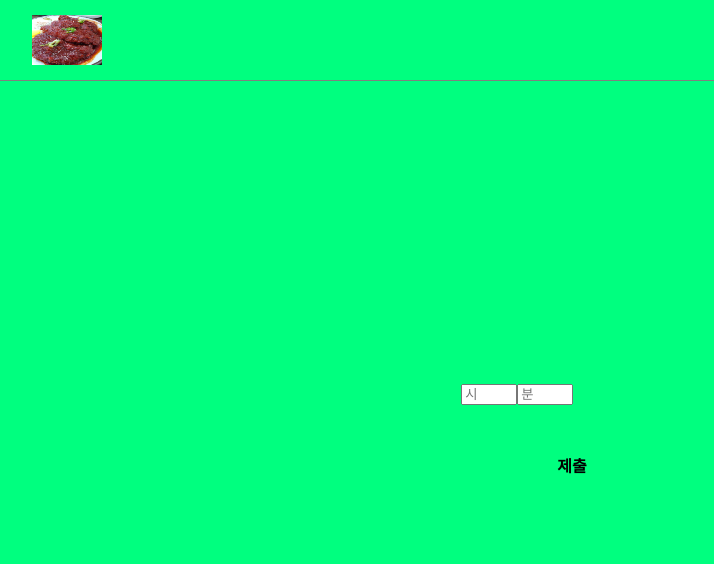
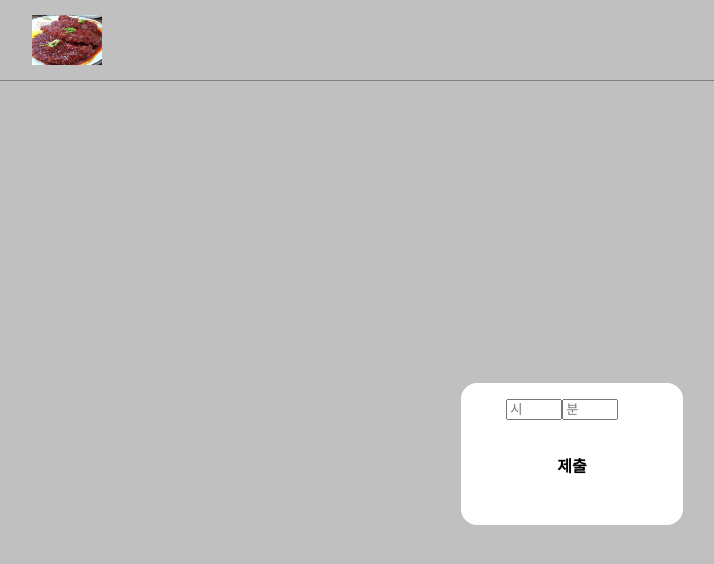
Before and after one commit to OgongSii/OgongSii_FrontEnd_V1, a React (Create React App) app: page /rank in a window 1280 px wide. Shown: the top 564 px of the page, without its empty margins (68-782 px from the left). Built offline with nearby package versions, Linux system fonts and the light colour scheme.

Commit message:
ranking code fix

```diff
--- a/package.json
+++ b/package.json
@@ -43,7 +43,5 @@
       "last 1 safari version"
     ]
   },
-  "proxy":{
-    "proxy":"http://10.80.162.174:8080"
-  }
+  "proxy": "http://10.80.162.174:8080"
 }
--- a/src/pages/Login.jsx
+++ b/src/pages/Login.jsx
@@ -1,6 +1,7 @@
 import { useCallback, useState } from "react";
 import styled from "styled-components";
 import axios from "axios";
+import { useNavigate } from "react-router-dom";
 const Bg = styled.div`
   width: 100%;
   height: 100vh;
@@ -107,6 +108,7 @@ const LoginBtn = styled.button`
 export default function Login() {
   const [input1, SetInput1] = useState("");
   const [input2, SetInput2] = useState("");
+  const navigate=useNavigate();
 
   const Id_onchange = useCallback(
     (e) => {
@@ -126,21 +128,21 @@ export default function Login() {
     (e) => {
       if (input1 && input2) {
         if (input1 && input2) {
-          /*let data = {
+          let data = {
             username: input1,
             password: input2,
-          };*/
+          };
           axios
-            .post("/login", {
+            .post("/api/user/login",JSON.stringify(data), {
               //JSON.stringify(data),
-              /*headers: {
+              headers: {
                 "Content-Type": `application/json`,
-              },*/
-              username: input1,
-              password: input2,
+              },
             })
             .then(function (response) {
               console.log(response);
+              alert('로그인에 성공!')
+              navigate('/');
             })
             .catch(function (error) {
               console.log(error);
--- a/src/pages/Ranking.jsx
+++ b/src/pages/Ranking.jsx
@@ -11,28 +11,44 @@ const Bg = styled.div`
   background-repeat: no-repeat;
 `;
 
-const Form = styled.form``;
+const Form = styled.form`
+  background-color: white;
+  border-radius: 1rem;
+`;
+const Input = styled.input`
+  position: relative;
+  top: 15px;
+  left: 45px;
+  outline: none;
+`;
 export default function Ranking() {
   const [overtime, SetOverTime] = useState(true);
-  const [cnt,SetCnt]=useState(0);
-  const [hour,SetHour]=useState('');
-  const [minute,SetMinute]=useState('');
+  const [cnt, SetCnt] = useState(0);
+  const [hour, SetHour] = useState("");
+  const [minute, SetMinute] = useState("");
 
-  const onChange1=useCallback(e=>{
-    SetHour(e.target.value);
-  },[hour]);
-  const onChange2=useCallback(e=>{
-    SetMinute(e.target.value);
-  },[minute]);
+  const onChange1 = useCallback(
+    (e) => {
+      SetHour(e.target.value);
+    },
+    [hour]
+  );
+  const onChange2 = useCallback(
+    (e) => {
+      SetMinute(e.target.value);
+    },
+    [minute]
+  );
 
-  const onClick = useCallback((e) => {
-      if(hour&&minute){
+  const onClick = useCallback(
+    (e) => {
+      if (hour && minute) {
         let data = {
-          hour: hour,
-          minute: minute,
+          h: hour,
+          m: minute,
         };
         axios
-          .post("http://10.80.162.174:8080/api/record/record", JSON.stringify(data), {
+          .post("/api/record/record", JSON.stringify(data), {
             headers: {
               "Content-Type": `application/json`,
             },
@@ -44,27 +60,50 @@ export default function Ranking() {
             console.log(error);
           });
       }
+
       SetCnt(1);
-      if(cnt===1) {
-        alert('한 번 밖에 등록할 수 없다.');
-      }
-      else {
-        alert('등록성공!');
+      if (cnt === 1) {
+        alert("한 번 밖에 등록할 수 없다.");
+      } else if (!hour && !minute) {
+        alert("공백입니다.");
+      } else {
+        alert("등록성공!");
         SetOverTime(!overtime);
       }
       console.log(overtime);
       console.log(cnt);
-    },[overtime,cnt]);
+    },
+    [overtime, cnt, hour, minute]
+  );
   return (
     <div>
-      <style>{'body { background-color: springgreen; }'}</style>
+      <style>{"body { background-color: #C0C0C0; }"}</style>
       <Bg>
         <Form>
           {/*action="/record" method="post"*/}
-          <input type="number" value={hour} max="12" min="0" placeholder="시" name="h" onChange={onChange1} />
-          <input type="number" value={minute} min="0" max="59" placeholder="분" name="m" step="10" onChange={onChange2}/>
+          <Input
+            type="number"
+            value={hour}
+            max="12"
+            min="0"
+            placeholder="시"
+            name="h"
+            onChange={onChange1}
+          />
+          <Input
+            type="number"
+            value={minute}
+            min="0"
+            max="59"
+            placeholder="분"
+            name="m"
+            step="10"
+            onChange={onChange2}
+          />
           <br />
-          <button type="submit" onClick={onClick}>제출</button>
+          <button type="submit" onClick={onClick}>
+            제출
+          </button>
         </Form>
       </Bg>
     </div>
```
Also changed, not shown: src/NavBar.jsx (deleted, +0 -11 lines).
